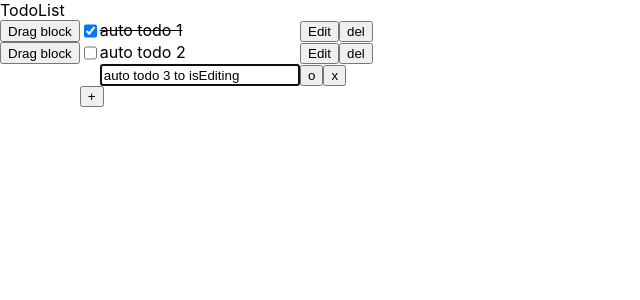
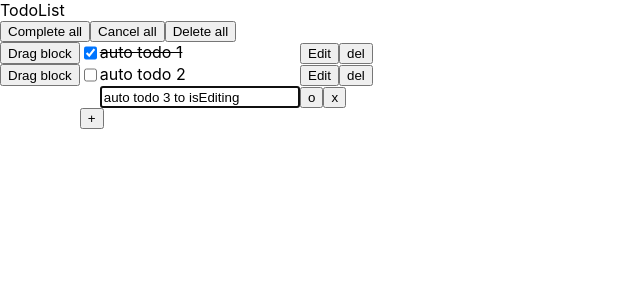
Before and after one commit to hsiao93524/todolist-react, a React (Create React App) app in the folder app/: page / in a window 1280 px wide. Shown: the top 300 px of the page, without its empty margins (0-640 px from the left). Built offline with nearby package versions, Linux system fonts and the light colour scheme.

Commit message:
add toolbar; add item adding function

```diff
--- a/app/src/App.js
+++ b/app/src/App.js
@@ -150,7 +150,10 @@ function TodoItem(props) {
     const onEditclick = () => {
         editStart();
     }
-
+    // default: 0, 1, 2, 3, 4
+    // sts1: a, b, c
+    // sts2: x, y, z
+    // 0, 1, 2, 3, 4, a, b, c
     return (
         <div style={{ display: 'flex' }}>
             {
@@ -205,15 +208,29 @@ function App() {
     const [title, setTitle] = useState("TodoList");
 
     // Todo: How to use setTodos to get data from database or file
+    // Adding status for judging adding or editing
     const [todos, setTodos] = useState([
         { title: "auto todo 1", checked: true, isEditing: false },
         { title: "auto todo 2", checked: false, isEditing: false },
         { title: "auto todo 3 to isEditing", checked: false, isEditing: true },
     ])
 
+    const addItem = () => {
+        setTodos([...todos, {title: "new one", checked: false, isEditing: true}]);
+    }
+
+    const doCancelAll = () => {
+        console.log("Complete here") /* 02/08 */
+    }
+
     return (
         <div>
             <div id="app">{title}</div>
+            <div id="toolbar">
+                <button>Complete all</button>
+                <button>Cancel all</button>
+                <button>Delete all</button>
+            </div>
             <div id="todolist" style={{ width: "400px" }}>
                 {
                     todos.map(
@@ -238,7 +255,7 @@ function App() {
                      * <button style={{ visibility: "hidden" }}> text decide width </button>
                      */
                 }
-                <button>+</button>
+                <button onClick={addItem}>+</button>
                 <div style={{ width: '100px' }}>
                 </div>
             </div>
```
Also changed, not shown: 1 other file (tests, documents, lock files or other folders).
